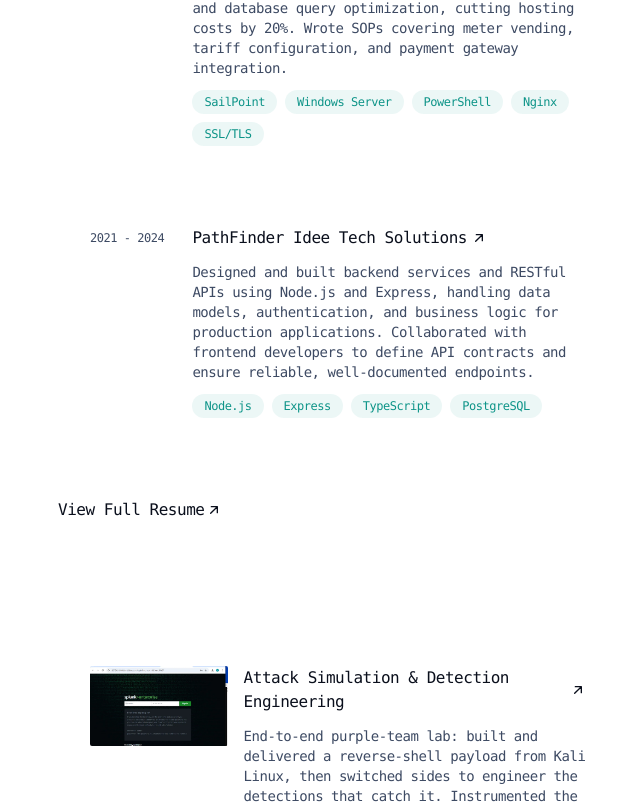
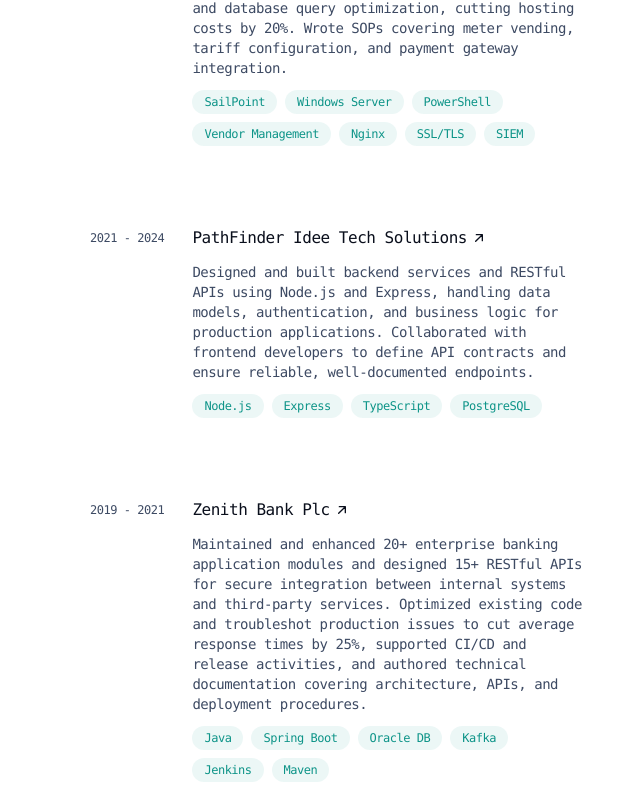
Before and after one commit to Vestertech/sylvesterez, a Next.js app: page / in a window 1280 px wide. Shown: the part 1618-2422 px from the top of the page, without its empty margins (582-1222 px from the left). Built offline with nearby package versions, Linux system fonts and the light colour scheme.

Commit message:
Added more functionalities

```diff
--- a/app/components/ExperienceSection.tsx
+++ b/app/components/ExperienceSection.tsx
@@ -13,6 +13,7 @@
           "Audit",
           "Incident & Event Response",
           "Compliance",
+          "Risk Assessment",
           "Safety & Security",
         ]}
         url="https://www.walmartcanada.ca/"
@@ -26,8 +27,10 @@
           "SailPoint",
           "Windows Server",
           "PowerShell",
+          "Vendor Management",
           "Nginx",
           "SSL/TLS",
+          "SIEM",
         ]}
         url="https://crestflowenergy.com/"
       />
@@ -38,6 +41,21 @@
         title="PathFinder Idee Tech Solutions"
         techs={["Node.js", "Express", "TypeScript", "PostgreSQL"]}
         url="https://pathfinderinfotech.com/"
+      />
+      <Experience
+        start="2019"
+        end="2021"
+        description="Maintained and enhanced 20+ enterprise banking application modules and designed 15+ RESTful APIs for secure integration between internal systems and third-party services. Optimized existing code and troubleshot production issues to cut average response times by 25%, supported CI/CD and release activities, and authored technical documentation covering architecture, APIs, and deployment procedures."
+        title="Zenith Bank Plc"
+        techs={[
+          "Java",
+          "Spring Boot",
+          "Oracle DB",
+          "Kafka",
+          "Jenkins",
+          "Maven",
+        ]}
+        url="https://www.zenithbank.com/"
       />
       <a
         href="/resume.pdf"
--- a/app/layout.tsx
+++ b/app/layout.tsx
@@ -2,12 +2,30 @@
 import "./global.css";
 import type { Metadata } from "next";
 
+const siteUrl = "https://sylvesterez.dev";
+const description =
+  "Information Security Analyst — Detection engineering, Risk management, Incident response and Software development.";
+
 export const metadata: Metadata = {
+  metadataBase: new URL(siteUrl),
   title: "Sylvester Eziagor",
-  description:
-    "Information Security Analyst — security labs, detection engineering, and backend development.",
+  description,
   icons: {
     icon: "/favicon.ico",
+  },
+  openGraph: {
+    title: "Sylvester Eziagor",
+    description,
+    url: siteUrl,
+    siteName: "Sylvester Eziagor",
+    locale: "en_CA",
+    type: "website",
+  },
+  twitter: {
+    card: "summary_large_image",
+    title: "Sylvester Eziagor",
+    description,
+    creator: "@YOUwooded",
   },
 };
 
```
